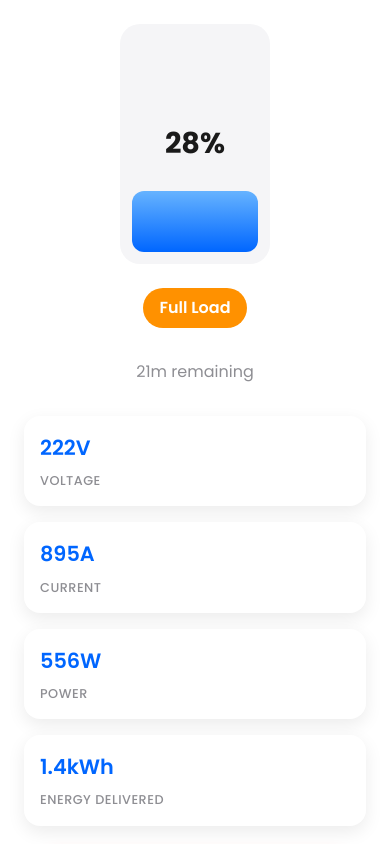
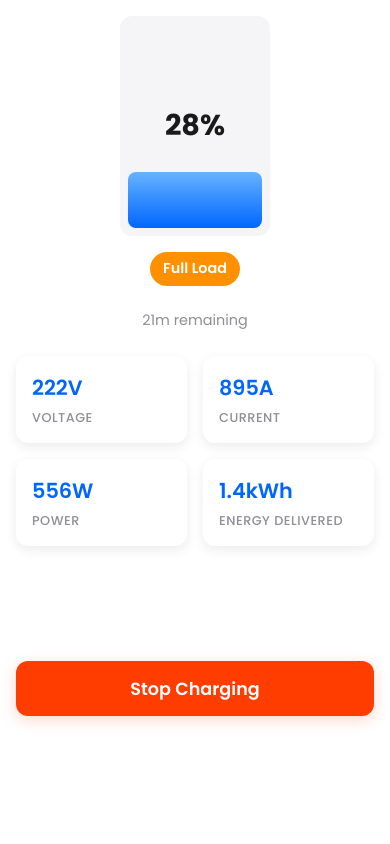
Before and after one commit to bubleblue/LOMBAOPSI2025, a plain HTML site: page index.html in a window 390 px wide. Both pictures are taken after a click on the button "Start Charging". Drawn offline with Linux system fonts and the light colour scheme.

Commit message:
style.css

```diff
--- a/style.css
+++ b/style.css
@@ -1,4 +1,4 @@
-:root {
+      :root {
             --primary: #0066FF;
             --primary-light: #E6F0FF;
             --success: #00C853;
@@ -37,16 +37,19 @@
             background: var(--white);
             position: relative;
             box-shadow: 0 0 30px rgba(0, 0, 0, 0.1);
+            display: flex;
+            flex-direction: column;
         }
 
         /* Header Styles */
         .app-header {
-            padding: 2rem 1.5rem 1.5rem;
+            padding: 1.5rem 1rem;
             text-align: center;
             background: linear-gradient(135deg, var(--primary), #0052D9);
             color: var(--white);
             position: relative;
             overflow: hidden;
+            flex-shrink: 0;
         }
 
         .app-header::before {
@@ -63,17 +66,17 @@
         .logo-container {
             display: flex;
             justify-content: center;
-            margin: 1rem 0;
+            margin: 0.5rem 0;
         }
 
         .logo {
-            width: 250px;
-            height: 250px;
+            width: 150px;
+            height: 150px;
             object-fit: contain;
         }
 
         .header-title {
-            font-size: 2rem;
+            font-size: 1.5rem;
             font-weight: 700;
             color: var(--white);
             text-transform: uppercase;
@@ -83,18 +86,21 @@
         }
 
         .subtitle {
-            font-size: 1rem;
+            font-size: 0.9rem;
             opacity: 0.9;
             font-weight: 400;
             position: relative;
         }
 
         .app-content {
+            flex: 1;
             display: flex;
             flex-direction: column;
             align-items: center;
             padding: 1rem;
-            padding-bottom: 2rem;
+            padding-bottom: 5rem; /* Extra padding for mobile */
+            overflow-y: auto;
+            -webkit-overflow-scrolling: touch;
         }
 
         /* Button Styles */
@@ -102,11 +108,11 @@
             display: block;
             width: 100%;
             max-width: 500px;
-            padding: 1rem;
+            padding: 0.9rem;
             border-radius: 12px;
             border: none;
-            font-size: 1.5rem;
-            font-weight: 700;
+            font-size: 1.1rem;
+            font-weight: 600;
             text-align: center;
             cursor: pointer;
             transition: all 0.3s ease;
@@ -147,7 +153,10 @@
             z-index: 1000;
             display: flex;
             flex-direction: column;
-            padding: 1.5rem;
+            padding: 1rem;
+            padding-bottom: 5rem; /* Extra padding for mobile */
+            overflow-y: auto;
+            -webkit-overflow-scrolling: touch;
         }
 
         .monitoring-content {
@@ -155,11 +164,12 @@
             flex-direction: column;
             align-items: center;
             flex-grow: 1;
+            width: 100%;
         }
 
         .charging-status {
             text-align: center;
-            margin-bottom: 2rem;
+            margin-bottom: 1.5rem;
             width: 100%;
             display: flex;
             flex-direction: column;
@@ -168,9 +178,9 @@
         }
 
         .battery-container {
-            width: 220px;
-            height: 320px;
-            margin: 0 auto 1.5rem;
+            width: 150px;
+            height: 220px;
+            margin: 0 auto 1rem;
             position: relative;
         }
 
@@ -178,8 +188,8 @@
             width: 100%;
             height: 100%;
             background-color: var(--light-gray);
-            border-radius: 20px;
-            padding: 12px;
+            border-radius: 12px;
+            padding: 8px;
             position: relative;
             overflow: hidden;
         }
@@ -187,22 +197,22 @@
         .battery::after {
             content: "";
             position: absolute;
-            top: -12px;
+            top: -8px;
             left: 50%;
             transform: translateX(-50%);
-            width: 40px;
-            height: 14px;
+            width: 30px;
+            height: 10px;
             background-color: var(--light-gray);
             border-radius: 4px 4px 0 0;
         }
 
         .battery-level {
             position: absolute;
-            bottom: 12px;
-            left: 12px;
-            right: 12px;
+            bottom: 8px;
+            left: 8px;
+            right: 8px;
             background: linear-gradient(to top, var(--success), #7CFFB3);
-            border-radius: 12px;
+            border-radius: 8px;
             height: 0%;
             transition: height 0.5s ease;
         }
@@ -212,54 +222,54 @@
             top: 50%;
             left: 50%;
             transform: translate(-50%, -50%);
-            font-size: 2.2rem;
+            font-size: 1.8rem;
             font-weight: 700;
             color: var(--dark);
         }
 
         .charging-time {
-            font-size: 1.2rem;
+            font-size: 0.9rem;
             color: var(--gray);
             margin-top: 0.5rem;
         }
 
         .status-badge {
             display: inline-block;
-            padding: 0.5rem 1rem;
+            padding: 0.4rem 0.8rem;
             background-color: var(--warning);
             color: var(--white);
             border-radius: 20px;
-            font-size: 1rem;
+            font-size: 0.9rem;
             font-weight: 600;
-            margin-bottom: 1.5rem;
+            margin-bottom: 1rem;
         }
 
         /* Stats Grid */
         .stats-grid {
             display: grid;
-            grid-template-columns: repeat(4, 1fr);
-            gap: 1.5rem;
-            margin-bottom: 2rem;
+            grid-template-columns: repeat(2, 1fr);
+            gap: 1rem;
+            margin-bottom: 1.5rem;
             width: 100%;
-            max-width: 800px;
+            max-width: 500px;
         }
 
         .stat-card {
             background-color: var(--white);
-            border-radius: 16px;
-            padding: 1.2rem;
-            box-shadow: 0 6px 18px rgba(0, 0, 0, 0.08);
+            border-radius: 12px;
+            padding: 1rem;
+            box-shadow: 0 4px 12px rgba(0, 0, 0, 0.08);
         }
 
         .stat-value {
-            font-size: 1.8rem;
+            font-size: 1.3rem;
             font-weight: 600;
             color: var(--primary);
-            margin-bottom: 0.5rem;
+            margin-bottom: 0.3rem;
         }
 
         .stat-label {
-            font-size: 0.9rem;
+            font-size: 0.8rem;
             color: var(--gray);
             font-weight: 500;
             text-transform: uppercase;
@@ -271,7 +281,9 @@
             display: flex;
             justify-content: center;
             width: 100%;
-            max-width: 500px;
+            max-width: 400px;
+            margin-top: auto;
+            padding-bottom: 2rem;
         }
 
         /* Animations */
@@ -294,14 +306,80 @@
         }
 
         /* Responsive Adjustments */
-        @media (max-width: 1024px) {
+        @media (min-width: 768px) {
+            .logo {
+                width: 180px;
+                height: 180px;
+            }
+
+            .header-title {
+                font-size: 1.8rem;
+            }
+
+            .subtitle {
+                font-size: 1rem;
+            }
+
+            .btn {
+                font-size: 1.2rem;
+                padding: 1rem;
+            }
+
+            .battery-container {
+                width: 180px;
+                height: 280px;
+            }
+
+            .battery {
+                border-radius: 16px;
+                padding: 12px;
+            }
+
+            .battery::after {
+                width: 40px;
+                height: 14px;
+                top: -12px;
+            }
+
+            .battery-level {
+                bottom: 12px;
+                left: 12px;
+                right: 12px;
+                border-radius: 12px;
+            }
+
+            .battery-percent {
+                font-size: 2rem;
+            }
+
+            .stats-grid {
+                grid-template-columns: repeat(4, 1fr);
+                gap: 1.5rem;
+                max-width: 800px;
+            }
+
+            .stat-card {
+                padding: 1.2rem;
+                border-radius: 16px;
+            }
+
+            .stat-value {
+                font-size: 1.5rem;
+            }
+
+            .stat-label {
+                font-size: 0.9rem;
+            }
+        }
+
+        @media (min-width: 1024px) {
             .logo {
                 width: 200px;
                 height: 200px;
             }
 
             .header-title {
-                font-size: 1.8rem;
+                font-size: 2rem;
             }
 
             .battery-container {
@@ -309,100 +387,7 @@
                 height: 300px;
             }
 
-            .stats-grid {
-                grid-template-columns: repeat(2, 1fr);
-            }
-
             .btn {
                 font-size: 1.3rem;
             }
         }
-
-        @media (max-width: 768px) {
-            .logo {
-                width: 180px;
-                height: 180px;
-            }
-
-            .header-title {
-                font-size: 1.6rem;
-            }
-
-            .subtitle {
-                font-size: 0.9rem;
-            }
-
-            .btn {
-                font-size: 1.2rem;
-                padding: 0.9rem;
-                max-width: 400px;
-            }
-
-            .battery-container {
-                width: 180px;
-                height: 280px;
-            }
-
-            .stat-value {
-                font-size: 1.5rem;
-            }
-        }
-
-        @media (max-width: 480px) {
-            .app-header {
-                padding: 1.5rem 1rem 1rem;
-            }
-
-            .logo {
-                width: 150px;
-                height: 150px;
-            }
-
-            .header-title {
-                font-size: 1.4rem;
-            }
-
-            .subtitle {
-                font-size: 0.8rem;
-            }
-
-            .app-content {
-                padding: 1rem;
-            }
-
-            .battery-container {
-                width: 150px;
-                height: 240px;
-            }
-
-            .battery-percent {
-                font-size: 1.8rem;
-            }
-
-            .charging-time {
-                font-size: 1rem;
-            }
-
-            .stats-grid {
-                grid-template-columns: 1fr;
-                gap: 1rem;
-                margin-bottom: 1.5rem;
-            }
-
-            .stat-card {
-                padding: 1rem;
-            }
-
-            .stat-value {
-                font-size: 1.3rem;
-            }
-
-            .stat-label {
-                font-size: 0.8rem;
-            }
-
-            .btn {
-                font-size: 1.1rem;
-                max-width: 300px;
-            }
-        }
```
